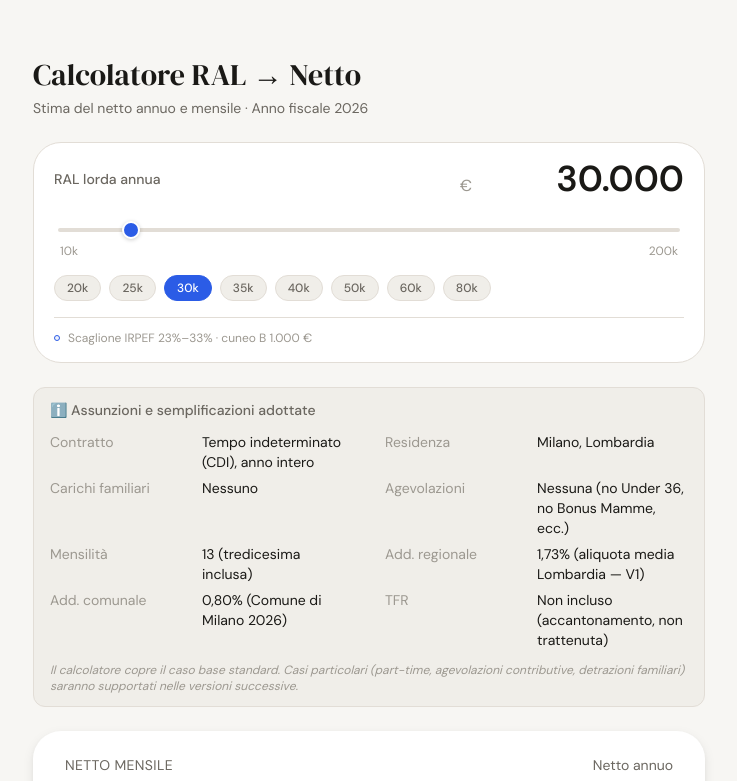
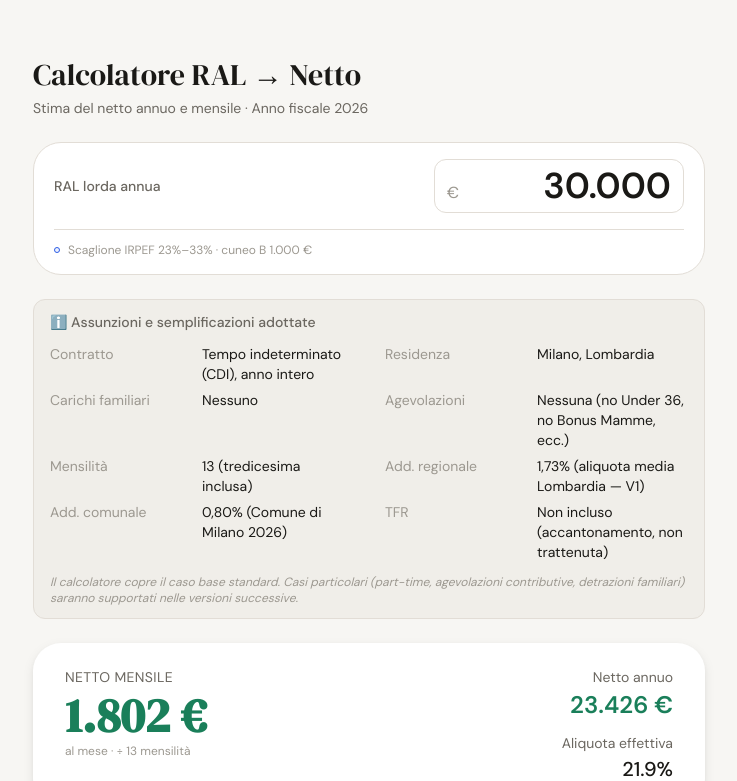
Before and after one commit to francescocori/calcolatore-stipendio, a Next.js app: page / in a window 1280 px wide. Shown: the top 781 px of the page, without its empty margins (271-1008 px from the left). Built offline with nearby package versions, Linux system fonts and the light colour scheme.

Commit message:
improved ui

```diff
--- a/components/RalInput.tsx
+++ b/components/RalInput.tsx
@@ -12,9 +12,6 @@ const {
   IRPEF_BRACKET_2_LIMIT,
 } = CONSTANTS_2026;
 
-const QUICK_PILLS = [20_000, 25_000, 30_000, 35_000, 40_000, 50_000, 60_000, 80_000];
-const SLIDER_MIN = 10_000;
-const SLIDER_MAX = 200_000;
 const INPUT_MIN = 0;
 const INPUT_MAX = 500_000;
 
@@ -59,18 +56,6 @@ export default function RalInput({ value, onChange }: RalInputProps) {
     }
   }
 
-  function handleSlider(e: React.ChangeEvent<HTMLInputElement>) {
-    onChange(Number(e.target.value));
-    setRawText(null);
-  }
-
-  function handlePill(v: number) {
-    onChange(v);
-    setRawText(null);
-  }
-
-  const sliderValue = Math.min(Math.max(value, SLIDER_MIN), SLIDER_MAX);
-
   return (
     <div className="bg-surface border border-border rounded-xl px-5 py-4 flex flex-col gap-4">
       {/* Label + value input */}
@@ -81,7 +66,7 @@ export default function RalInput({ value, onChange }: RalInputProps) {
         >
           RAL lorda annua
         </label>
-        <div className="flex items-baseline gap-1">
+        <div className="flex items-baseline gap-1 border border-border rounded-md px-3 py-1.5 focus-within:border-accent transition-colors">
           <span className="text-text-tertiary text-base">€</span>
           <input
             id="ral-input"
@@ -97,45 +82,6 @@ export default function RalInput({ value, onChange }: RalInputProps) {
         </div>
       </div>
 
-      {/* Slider */}
-      <div className="px-1">
-        <input
-          type="range"
-          min={SLIDER_MIN}
-          max={SLIDER_MAX}
-          step={500}
-          value={sliderValue}
-          onChange={handleSlider}
-          aria-label="RAL lorda — slider"
-        />
-        <div className="flex justify-between text-xs text-text-tertiary mt-1 px-0.5">
-          <span>10k</span>
-          <span>200k</span>
-        </div>
-      </div>
-
-      {/* Quick pills */}
-      <div className="flex flex-wrap gap-2">
-        {QUICK_PILLS.map((v) => {
-          const isActive = value === v;
-          return (
-            <button
-              key={v}
-              type="button"
-              onClick={() => handlePill(v)}
-              className={`px-3 py-1 rounded-full text-xs font-medium border transition-colors
-                ${
-                  isActive
-                    ? "bg-accent text-white border-accent"
-                    : "bg-surface-alt text-text-secondary border-border hover:border-accent hover:text-accent"
-                }`}
-            >
-              {v / 1_000}k
-            </button>
-          );
-        })}
-      </div>
-
       {/* Info strip */}
       <div className="flex items-center gap-2 text-xs text-text-tertiary border-t border-border pt-3">
         <span className="inline-block w-1.5 h-1.5 rounded-full bg-accent-light border border-accent shrink-0" />
```
